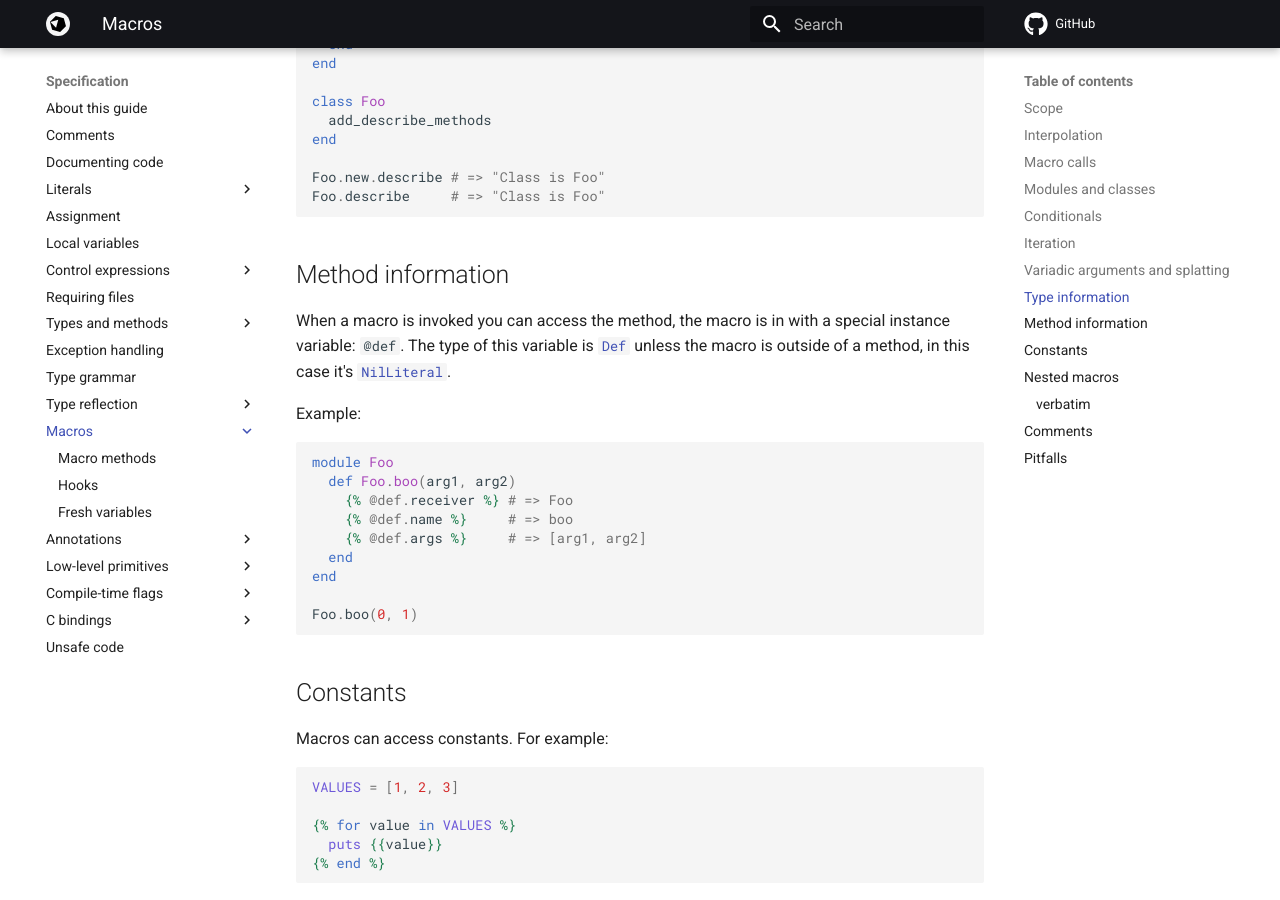
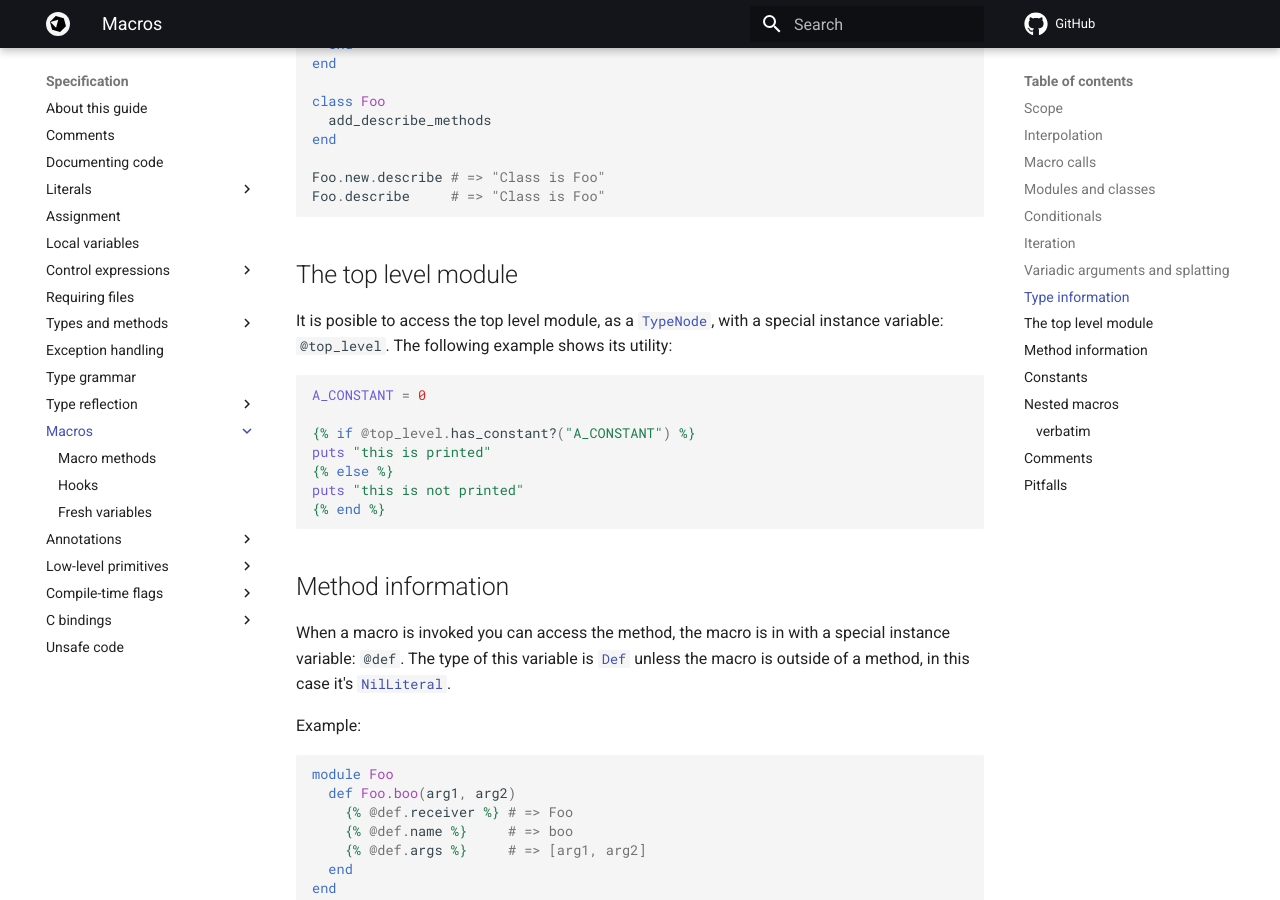
Before and after one commit to crystal-lang/crystal-book, an MkDocs documentation site: the page built from docs/syntax_and_semantics/macros/README.md, in a window 1280 px wide and 900 px high, scrolled down 5958 px. Built offline with MkDocs 1.6.1 and Material for MkDocs 9.7.7, drawn with Linux system fonts in a browser that asks for light colours; nearby versions of some CDN libraries; library files that are not in the unit come from our copies; comment, search, counter and statistics services are not loaded.

Commit message:
explaining @top_level

````diff
--- a/docs/syntax_and_semantics/macros/README.md
+++ b/docs/syntax_and_semantics/macros/README.md
@@ -291,6 +291,21 @@ Foo.new.describe # => "Class is Foo"
 Foo.describe     # => "Class is Foo"
 ```
 
+## The top level module
+
+It is posible to access the top level module, as a [`TypeNode`](https://crystal-lang.org/api/latest/Crystal/Macros/TypeNode.html), with a special instance variable: `@top_level`. The following example shows its utility:
+
+```crystal
+A_CONSTANT = 0
+
+{% if @top_level.has_constant?("A_CONSTANT") %}
+puts "this is printed"
+{% else %}
+puts "this is not printed"
+{% end %}
+```
+
+
 ## Method information
 
 When a macro is invoked you can access the method, the macro is in with a special instance variable: `@def`. The type of this variable is [`Def`](https://crystal-lang.org/api/latest/Crystal/Macros/Def.html) unless the macro is outside of a method, in this case it's [`NilLiteral`](https://crystal-lang.org/api/latest/Crystal/Macros/NilLiteral.html).
````
